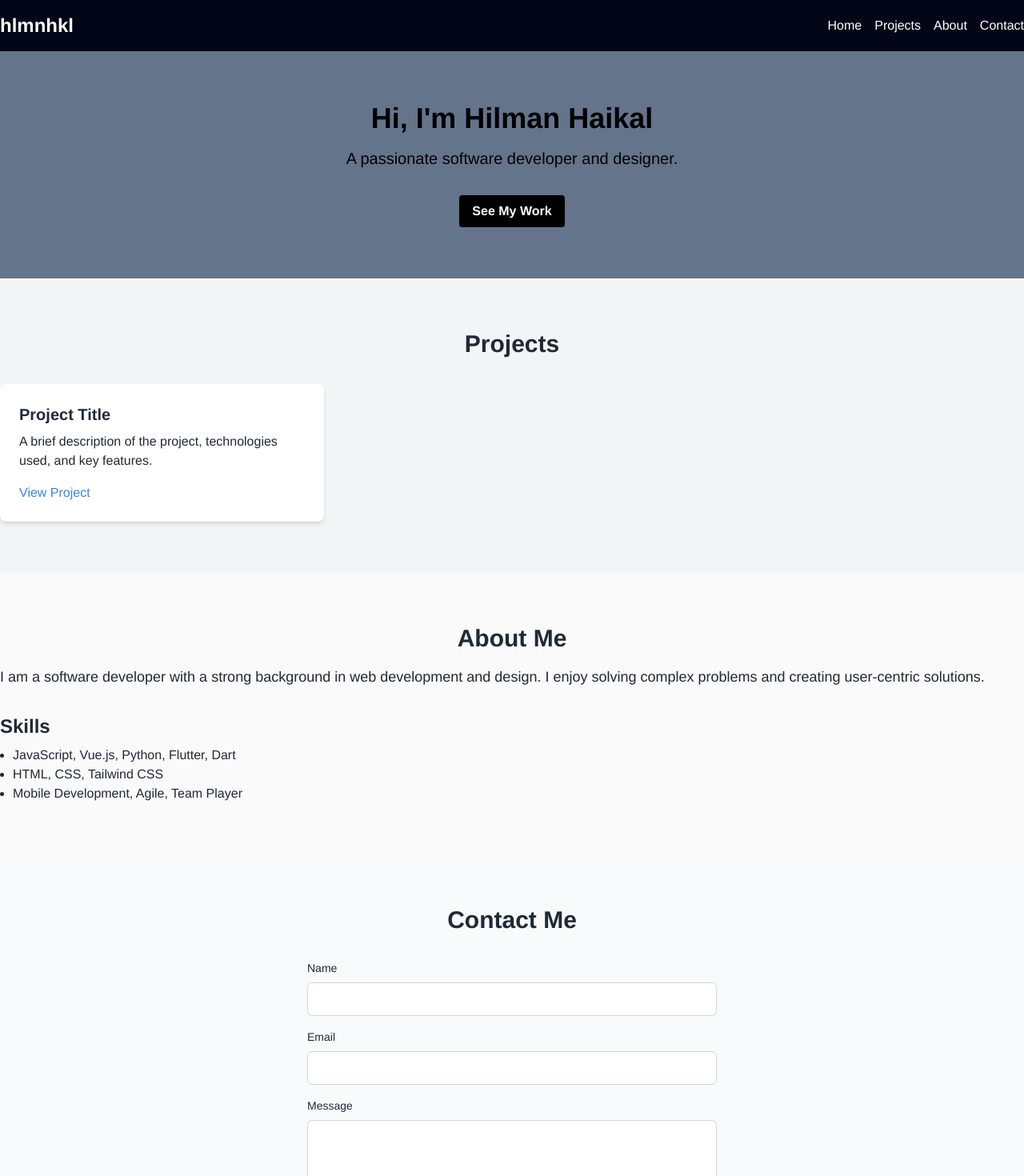
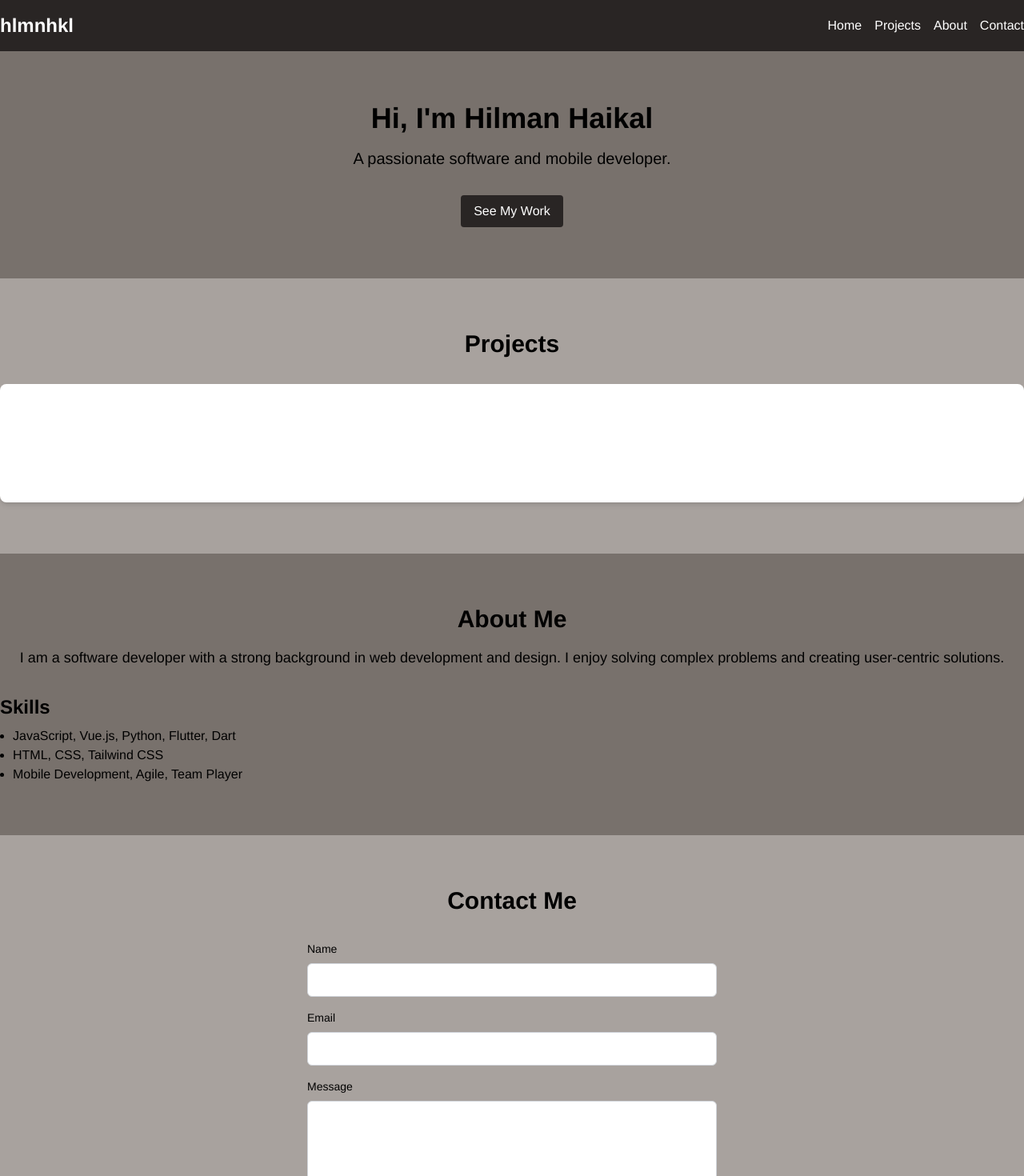
Before and after one commit to noctwilliam/hlmnhkl-portfolio, a Vue app: page / in a window 1280 px wide. Shown: the top 1470 px of the page at 80% size. Built offline with nearby package versions, Linux system fonts and the light colour scheme.

Commit message:
update the files

```diff
--- a/src/components/AboutMe.vue
+++ b/src/components/AboutMe.vue
@@ -1,11 +1,11 @@
 <template>
-  <section id="about" class="py-16 px-4">
+  <section id="about" class="py-16 px-4 bg-stone-500">
     <div class="container mx-auto">
-      <h2 class="text-3xl font-bold text-center">About Me</h2>
-      <p class="mt-4 text-lg">I am a software developer with a strong background in web development and design. I enjoy solving complex problems and creating user-centric solutions.</p>
+      <h2 class="text-3xl font-bold text-center text-black">About Me</h2>
+      <p class="mt-4 text-lg text-center text-black">I am a software developer with a strong background in web development and design. I enjoy solving complex problems and creating user-centric solutions.</p>
       <div class="mt-8">
-        <h3 class="text-2xl font-semibold">Skills</h3>
-        <ul class="list-disc mt-2 ml-4">
+        <h3 class="text-2xl font-semibold text-black">Skills</h3>
+        <ul class="list-disc mt-2 ml-4 text-black">
           <li>JavaScript, Vue.js, Python, Flutter, Dart</li>
           <li>HTML, CSS, Tailwind CSS</li>
           <li>Mobile Development, Agile, Team Player</li>
@@ -23,7 +23,6 @@ export default {
 
 <style scoped>
 section {
-  background-color: #fafafa;
   padding: 4rem 0;
 }
 </style>
--- a/src/components/ContactForm.vue
+++ b/src/components/ContactForm.vue
@@ -1,21 +1,21 @@
 <template>
-  <section id="contact" class="py-16 px-4">
+  <section id="contact" class="py-16 px-4 bg-stone-400">
     <div class="container mx-auto">
-      <h2 class="text-3xl font-bold text-center">Contact Me</h2>
+      <h2 class="text-3xl font-bold text-center text-black">Contact Me</h2>
       <form class="mt-8 max-w-lg mx-auto">
         <div class="mb-4">
-          <label for="name" class="block text-sm font-medium mb-2">Name</label>
+          <label for="name" class="block text-sm font-medium mb-2 text-black">Name</label>
           <input id="name" type="text" class="w-full border border-gray-300 rounded-md p-2" required />
         </div>
         <div class="mb-4">
-          <label for="email" class="block text-sm font-medium mb-2">Email</label>
+          <label for="email" class="block text-sm font-medium mb-2 text-black">Email</label>
           <input id="email" type="email" class="w-full border border-gray-300 rounded-md p-2" required />
         </div>
         <div class="mb-4">
-          <label for="message" class="block text-sm font-medium mb-2">Message</label>
+          <label for="message" class="block text-sm font-medium mb-2 text-black">Message</label>
           <textarea id="message" rows="4" class="w-full border border-gray-300 rounded-md p-2" required></textarea>
         </div>
-        <button type="submit" class="bg-blue-500 text-white px-4 py-2 rounded-md">Send Message</button>
+        <button type="submit" class="bg-stone-800 text-white hover:text-stone-500 px-4 py-2 rounded-md">Send Message</button>
       </form>
     </div>
   </section>
--- a/src/components/HeroSection.vue
+++ b/src/components/HeroSection.vue
@@ -1,8 +1,8 @@
 <template>
   <section id="hero" class="bg-blue-500 text-white text-center py-20">
     <h1 class="text-4xl font-bold text-black">Hi, I'm Hilman Haikal</h1>
-    <p class="text-xl mt-4 text-black">A passionate software developer and designer.</p>
-    <a href="#projects" class="hover:text-slate-900 mt-8 inline-block font-bold bg-black text-white py-2 px-4 rounded">See My Work</a>
+    <p class="text-xl mt-4 text-black">A passionate software and mobile developer.</p>
+    <a href="#projects" class="hover:text-stone-500 mt-8 inline-block bg-stone-800 text-white py-2 px-4 rounded">See My Work</a>
   </section>
 </template>
 
@@ -14,7 +14,7 @@ export default {
 
 <style scoped>
 section {
-  background-color: #64748b;
+  background-color: #78716c;
   padding: 4rem 0;
 }
 </style>
--- a/src/components/MainHeader.vue
+++ b/src/components/MainHeader.vue
@@ -4,10 +4,10 @@
       <h1 class="text-2xl font-semibold text-white">hlmnhkl</h1>
       <nav>
         <ul class="flex flex-wrap space-x-4 mt-2 lg:mt-0">
-          <li><a href="#hero" class="hover:text-slate-900">Home</a></li>
-          <li><a href="#projects" class="hover:text-slate-900">Projects</a></li>
-          <li><a href="#about" class="hover:text-slate-900">About</a></li>
-          <li><a href="#contact" class="hover:text-slate-900">Contact</a></li>
+          <li><a href="#hero" class="hover:text-stone-500">Home</a></li>
+          <li><a href="#projects" class="hover:text-stone-500">Projects</a></li>
+          <li><a href="#about" class="hover:text-stone-500">About</a></li>
+          <li><a href="#contact" class="hover:text-stone-500">Contact</a></li>
         </ul>
       </nav>
     </div>
@@ -22,7 +22,7 @@ export default {
 
 <style scoped>
 header {
-  background-color: #020617;
+  background-color: #292524;
 }
 a {
   text-decoration: none;
--- a/src/components/ProjectList.vue
+++ b/src/components/ProjectList.vue
@@ -1,13 +1,13 @@
 <template>
-  <section id="projects" class="py-16 px-4 bg-gray-100">
+  <section id="projects" class="py-16 px-4 bg-stone-400">
     <div class="container mx-auto">
-      <h2 class="text-3xl font-bold text-center">Projects</h2>
-      <div class="grid grid-cols-1 md:grid-cols-2 lg:grid-cols-3 gap-8 mt-8">
+      <h2 class="text-3xl font-bold text-center text-black">Projects</h2>
+      <div class="grid grid-cols-1 gap-8 mt-8">
         <!-- Example Project -->
-        <div class="bg-white p-6 rounded-lg shadow-md">
-          <h3 class="text-xl font-semibold">Project Title</h3>
-          <p class="mt-2">A brief description of the project, technologies used, and key features.</p>
-          <a href="#" class="mt-4 inline-block text-blue-500">View Project</a>
+        <div class="bg-white p-6 rounded-lg shadow-md bg-stone-800">
+          <h3 class="text-xl font-semibold text-white">MindGuard</h3>
+          <p class="mt-2 text-white">A brief description of the project, technologies used, and key features.</p>
+          <a href="#" class="mt-4 inline-block text-white hover:text-stone-500">View Project</a>
         </div>
       </div>
     </div>
--- a/src/components/SiteFooter.vue
+++ b/src/components/SiteFooter.vue
@@ -14,7 +14,7 @@ export default {
 
 <style scoped>
 footer {
-  background-color: #333;
+  background-color: #292524;
   color: white;
   text-align: center;
   padding: 1rem;
```
